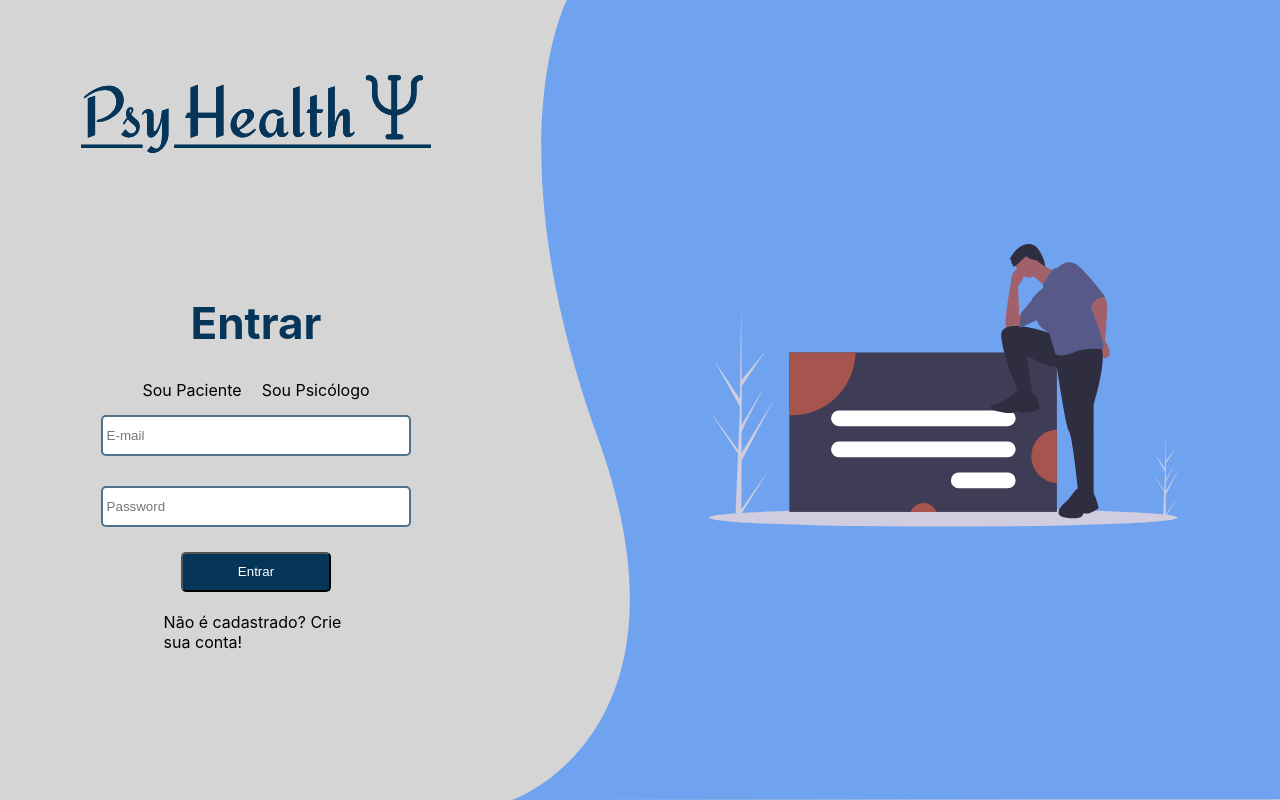
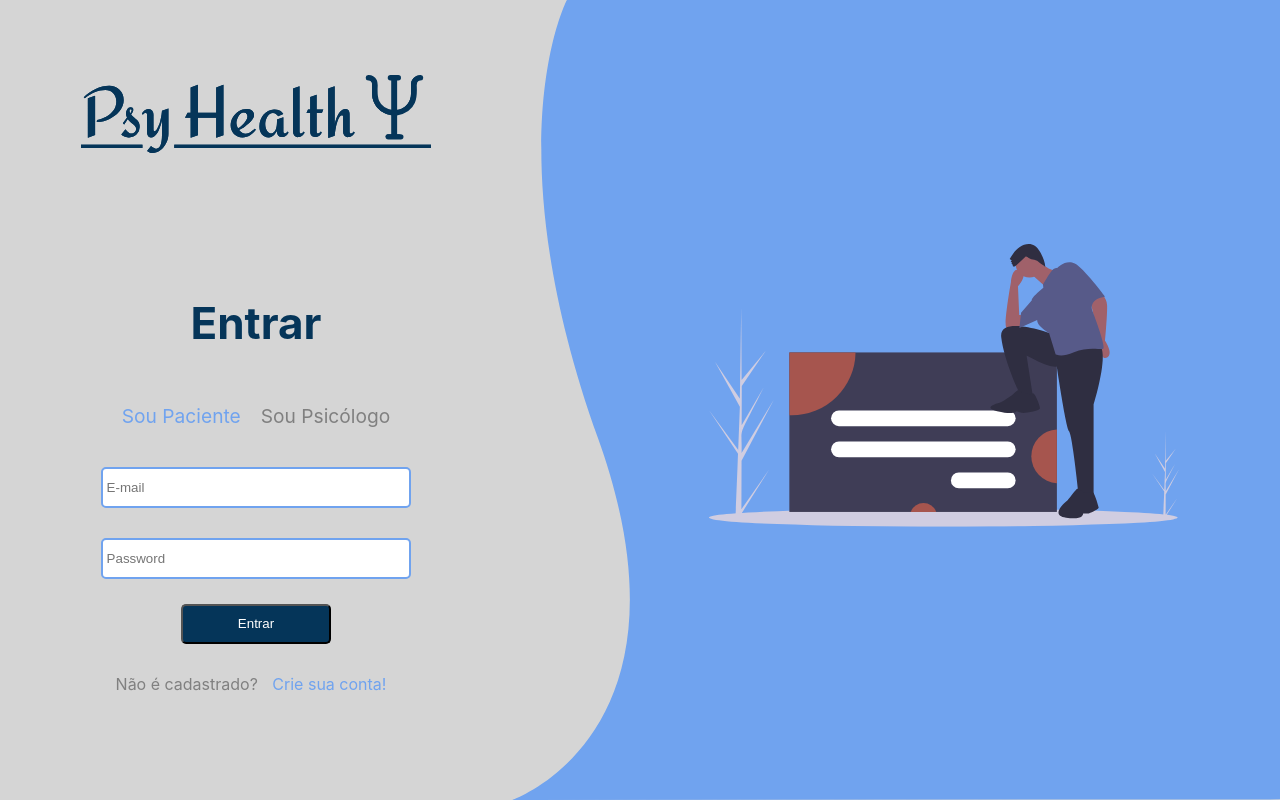
Before and after one commit to carolahn/psy-health, a React (Create React App) app: page /login/usr in a window 1280 px wide. Built offline with nearby package versions, Linux system fonts and the light colour scheme.

Commit message:
wip: deeper decomponetization

```diff
--- a/src/pages/login/index.jsx
+++ b/src/pages/login/index.jsx
@@ -1,13 +1,24 @@
 import React, { useState, useEffect } from "react";
+import { useHistory, useLocation } from "react-router-dom";
 import styled from "styled-components";
 
-import gbcgrnd from "./assets/kurvaE.svg";
-import bcgrndi from "./assets/loginE.svg";
+import gbcgrndD from "./assets/kurvaD.svg";
+import gbcgrndE from "./assets/kurvaE.svg";
+import bcgrndiD from "./assets/loginD.svg";
+import bcgrndiE from "./assets/loginE.svg";
 import logo from "./assets/logo.svg";
+import LoginForm from "./login-form";
 
 const Login = () => {
+  const where = useLocation().pathname;
+  const history = useHistory();
   const [width] = useWindowSize();
   const [email, setEmail] = useState("");
+  const [password, setPassword] = useState("");
+
+  const urls = ["/login/usr", "/login/usr/", "/login/psi", "/login/psi/"];
+  const usr_urls = ["/login/usr", "/login/usr/"];
+  const psi_urls = ["/login/psi", "/login/psi/"];
 
   const handleChange = ({ target: { value } }) => {
     setEmail(value);
@@ -15,9 +26,9 @@ const Login = () => {
 
   return (
     <>
-      {width > 950 ? (
+      {width >= 950 && usr_urls.some((e) => e === where) ? (
         <StyledUserLogin>
-          <div className="left">
+          {/* <div className="left">
             <div className="small-header">
               <div className="logo-holder" />
             </div>
@@ -25,9 +36,17 @@ const Login = () => {
             <div className="lower-left">
               <h1>Entrar</h1>
 
-              <div className="">
-                <span>Sou Paciente</span>
-                <span>Sou Psicólogo</span>
+              <div className="login">
+                <span
+                  className={usr_urls.some((e) => e === where) && "usr"}
+                  onClick={() => history.push("/login/usr")}>
+                  Sou Paciente
+                </span>
+                <span
+                  className={psi_urls.some((e) => e === where) && "psi"}
+                  onClick={() => history.push("/login/psi")}>
+                  Sou Psicólogo
+                </span>
               </div>
 
               <div className="form-holder">
@@ -42,17 +61,33 @@ const Login = () => {
                     Entrar
                   </button>
                 </form>
-                <span>
-                  Não é cadastrado? <a>Crie sua conta!</a>
+                <span className="register">
+                  Não é cadastrado?{" "}
+                  <span
+                    className="link-register"
+                    onClick={() => {
+                      usr_urls.some((e) => e === where) && history.push("/register/usr");
+                      psi_urls.some((e) => e === where) && history.push("/register/psi");
+                    }}>
+                    Crie sua conta!
+                  </span>
                 </span>
               </div>
             </div>
-          </div>
+          </div> */}
+
+          <LoginForm />
 
           <div className="semi-bcgrnd-holder">
             <div className="pic-holder" />
           </div>
         </StyledUserLogin>
+      ) : width < 950 && usr_urls.some((e) => e === where) ? (
+        <></>
+      ) : width >= 950 && psi_urls.some((e) => e === where) ? (
+        <></>
+      ) : width < 950 && psi_urls.some((e) => e === where) ? (
+        <></>
       ) : (
         <></>
       )}
@@ -66,12 +101,13 @@ const StyledUserLogin = styled.div`
   background-color: #d5d5d5;
   width: 100%;
   height: 100vh;
+  min-height: 100vh;
   display: flex;
   flex-flow: row nowrap;
   justify-content: stretch;
   align-items: center;
 
-  h1 {
+  /*   h1 {
     color: #053559;
     font-size: 44px;
   }
@@ -119,9 +155,25 @@ const StyledUserLogin = styled.div`
     height: 100%;
   }
 
+  .login {
+    color: rgba(0, 0, 0, 0.4);
+    font-size: 1.2rem;
+    margin: 1.5rem;
+
+    span {
+      cursor: pointer;
+    }
+
+    .usr,
+    .psi {
+      color: #70a3ef;
+      cursor: pointer;
+      font-weight: normal;
+    }
+  }
+
   .form-holder {
     width: 40%;
-    /* height: 100%; */
     display: flex;
     flex-flow: column nowrap;
     justify-content: center;
@@ -137,7 +189,7 @@ const StyledUserLogin = styled.div`
 
   input {
     height: 35px;
-    border: 2px solid #053559b3;
+    border: 2px solid #70a3ef;
     border-radius: 5px;
     padding-left: 0.2rem;
     margin: 15px;
@@ -153,10 +205,26 @@ const StyledUserLogin = styled.div`
     margin: 10px;
   }
 
+  .register {
+    justify-self: center;
+    align-self: center;
+    width: 300px;
+    color: rgba(0, 0, 0, 0.4);
+    font-size: 1rem;
+    text-align: center;
+    margin: 20px;
+
+    span {
+      color: #70a3ef;
+      cursor: pointer;
+    }
+  } */
+
   .semi-bcgrnd-holder {
     width: 60%;
     height: 100%;
-    background-image: url(${gbcgrnd});
+    object-fit: cover;
+    background-image: url(${gbcgrndE});
     background-size: cover;
     display: grid;
     grid-template-columns: 1fr 7fr;
@@ -164,7 +232,7 @@ const StyledUserLogin = styled.div`
   }
 
   .pic-holder {
-    background-image: url(${bcgrndi});
+    background-image: url(${bcgrndiE});
     width: 100%;
     height: 100%;
     object-fit: cover;
--- /dev/null
+++ b/src/pages/login/login-form/index.jsx
@@ -0,0 +1,193 @@
+import React, { useState, useEffect } from "react";
+import { useLocation, useHistory } from "react-router-dom";
+import styled from "styled-components";
+
+import gbcgrndD from "../assets/kurvaD.svg";
+import gbcgrndE from "../assets/kurvaE.svg";
+import bcgrndiD from "../assets/loginD.svg";
+import bcgrndiE from "../assets/loginE.svg";
+import logo from "../assets/logo.svg";
+
+const usr_urls = ["/login/usr", "/login/usr/"];
+const psi_urls = ["/login/psi", "/login/psi/"];
+
+const LoginForm = () => {
+  const where = useLocation().pathname;
+  const history = useHistory();
+  // const [width] = useWindowSize();
+  const [email, setEmail] = useState("");
+  const [password, setPassword] = useState("");
+
+  const urls = ["/login/usr", "/login/usr/", "/login/psi", "/login/psi/"];
+  const usr_urls = ["/login/usr", "/login/usr/"];
+  const psi_urls = ["/login/psi", "/login/psi/"];
+
+  const handleChange = ({ target: { value } }) => {
+    setEmail(value);
+  };
+
+  return (
+    <Container>
+      <div className="small-header">
+        <div className="logo-holder" />
+      </div>
+
+      <div className="lower-left">
+        <h1>Entrar</h1>
+
+        <div className="login">
+          <span
+            className={usr_urls.some((e) => e === where) && "usr"}
+            onClick={() => history.push("/login/usr")}>
+            Sou Paciente
+          </span>
+          <span
+            className={psi_urls.some((e) => e === where) && "psi"}
+            onClick={() => history.push("/login/psi")}>
+            Sou Psicólogo
+          </span>
+        </div>
+
+        <div className="form-holder">
+          <form>
+            <input placeholder="E-mail" value={email} onChange={handleChange} />
+            <input type="password" placeholder="Password" />
+            <button
+              onClick={(e) => {
+                e.preventDefault();
+              }}
+              className="submit-button">
+              Entrar
+            </button>
+          </form>
+          <span className="register">
+            Não é cadastrado?{" "}
+            <span
+              className="link-register"
+              onClick={() => {
+                usr_urls.some((e) => e === where) && history.push("/register/usr");
+                psi_urls.some((e) => e === where) && history.push("/register/psi");
+              }}>
+              Crie sua conta!
+            </span>
+          </span>
+        </div>
+      </div>
+    </Container>
+  );
+};
+
+export default LoginForm;
+
+const Container = styled.div`
+  width: 40%;
+  height: 100%;
+  display: flex;
+  flex-flow: column nowrap;
+  justify-content: center;
+  align-items: center;
+
+  h1 {
+    color: #053559;
+    font-size: 44px;
+  }
+
+  span {
+    margin: 10px;
+  }
+
+  .small-header {
+    display: flex;
+    flex-flow: column nowrap;
+    justify-content: center;
+    align-items: center;
+    display: grid;
+    grid-template-columns: 2fr 7fr;
+    height: 50%;
+  }
+
+  .logo-holder {
+    margin: 75px 95px;
+    width: 350px;
+    height: 100px;
+    background-image: url(${logo});
+    object-fit: cover;
+    background-repeat: no-repeat;
+    background-size: contain;
+    align-self: flex-start;
+  }
+
+  .lower-left {
+    display: flex;
+    flex-flow: column nowrap;
+    justify-content: flex-start;
+    align-items: center;
+    width: 100%;
+    height: 100%;
+  }
+
+  .login {
+    color: rgba(0, 0, 0, 0.4);
+    font-size: 1.2rem;
+    margin: 1.5rem;
+
+    span {
+      cursor: pointer;
+    }
+
+    .usr,
+    .psi {
+      color: #70a3ef;
+      cursor: pointer;
+      font-weight: normal;
+    }
+  }
+
+  .form-holder {
+    width: 40%;
+    display: flex;
+    flex-flow: column nowrap;
+    justify-content: center;
+    align-items: center;
+  }
+
+  form {
+    display: flex;
+    flex-flow: column nowrap;
+    justify-content: center;
+    align-items: center;
+  }
+
+  input {
+    height: 35px;
+    border: 2px solid #70a3ef;
+    border-radius: 5px;
+    padding-left: 0.2rem;
+    margin: 15px;
+    width: 300px;
+  }
+
+  .submit-button {
+    width: 150px;
+    height: 40px;
+    color: #fff;
+    background-color: #053559;
+    border-radius: 5px;
+    margin: 10px;
+  }
+
+  .register {
+    justify-self: center;
+    align-self: center;
+    width: 300px;
+    color: rgba(0, 0, 0, 0.4);
+    font-size: 1rem;
+    text-align: center;
+    margin: 20px;
+
+    span {
+      color: #70a3ef;
+      cursor: pointer;
+    }
+  }
+`;
--- a/src/routes/index.jsx
+++ b/src/routes/index.jsx
@@ -14,7 +14,10 @@ const Routes = (props) => {
           <Route path="/" />
         )}
         {/* não logado */}
-        <Route path="/login">
+        <Route path="/login/usr">
+          <Login />
+        </Route>
+        <Route path="/login/psi">
           <Login />
         </Route>
         <Route path="/register" />
```
